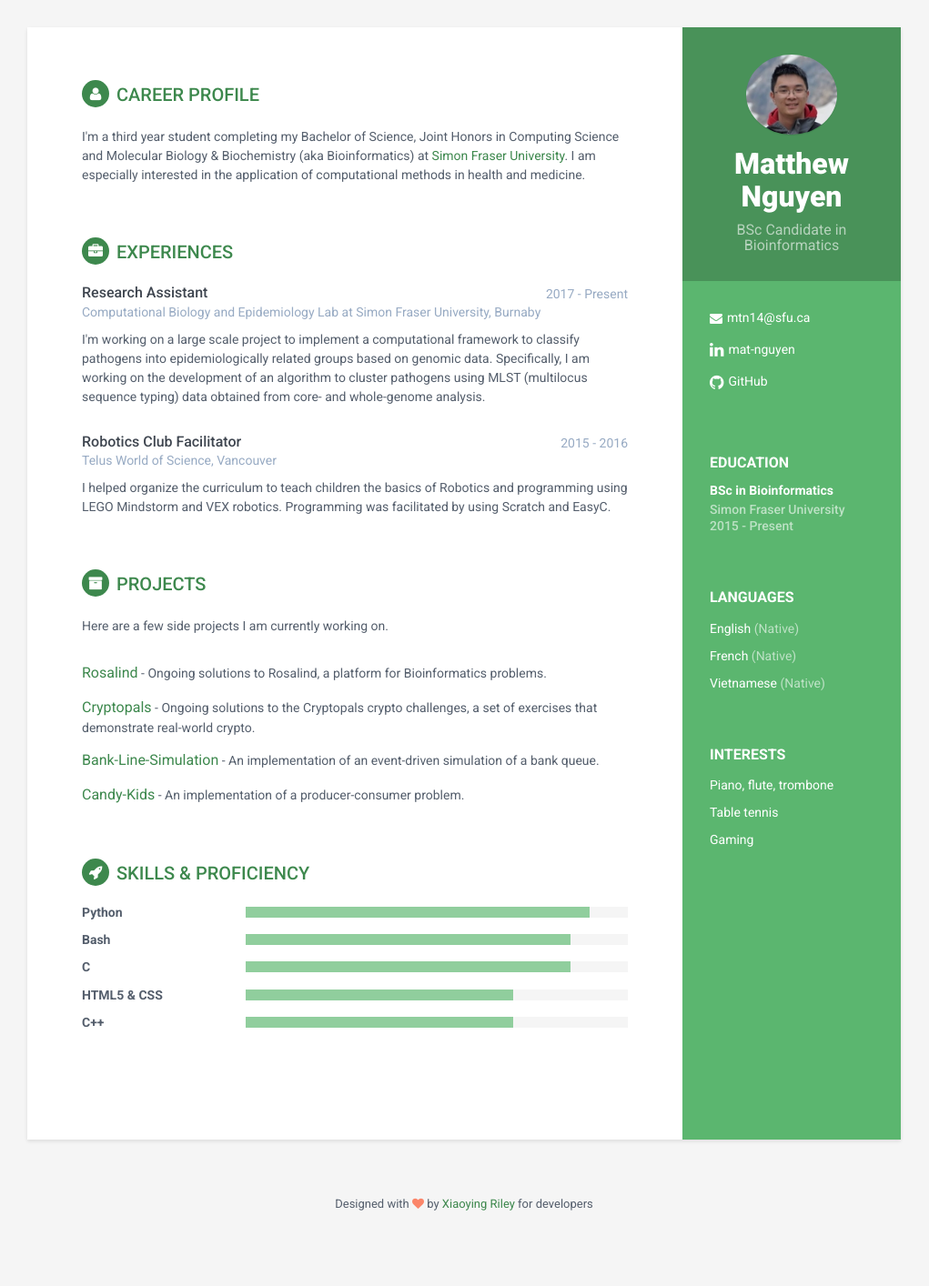
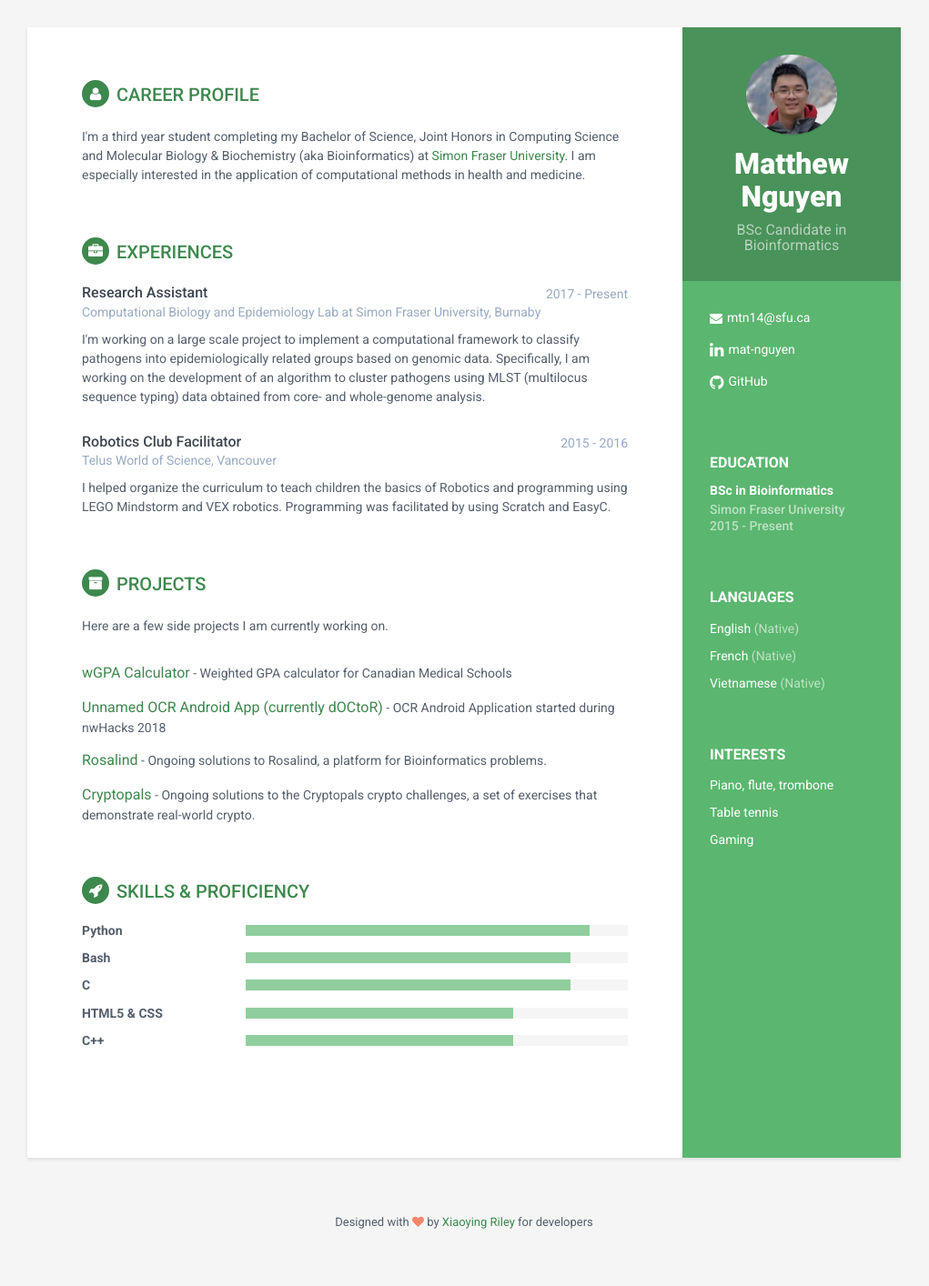
Before and after one commit to matnguyen/matnguyen.github.io, a Jekyll site: the page built from index.html, in a window 1280 px wide. Shown: the whole page at 91% size, without its empty margins (130-1151 px from the left). Built offline with Jekyll 4.4.1, drawn with Linux system fonts in a browser that asks for light colours.

Commit message:
Added new projects

```diff
--- a/_data/projects.yml
+++ b/_data/projects.yml
@@ -1,6 +1,14 @@
 - intro:
   description: "Here are a few side projects I am currently working on."
 
+- project:
+  title: wGPA Calculator
+  link: "https://github.com/matnguyen/wGPA-calculator"
+  tagline: "Weighted GPA calculator for Canadian Medical Schools"
+- project:
+  title: Unnamed OCR Android App (currently dOCtoR)
+  link: "https://github.com/matnguyen/dOCtoR"
+  tagline: "OCR Android Application started during nwHacks 2018"
 - project:
   title: Rosalind
   link: "https://github.com/matnguyen/Rosalind"
@@ -9,11 +17,11 @@
   title: Cryptopals
   link: "https://github.com/matnguyen/Cryptopals-Crypto-Challenges"
   tagline: "Ongoing solutions to the Cryptopals crypto challenges, a set of exercises that demonstrate real-world crypto."
-- project:
-  title: Bank-Line-Simulation
-  link: "https://github.com/matnguyen/Bank-Line-Simulation"
-  tagline: "An implementation of an event-driven simulation of a bank queue."
-- project:
-  title: Candy-Kids
-  link: "https://github.com/matnguyen/Candy-Kids"
-  tagline: "An implementation of a producer-consumer problem."
+# - project:
+#   title: Bank-Line-Simulation
+#   link: "https://github.com/matnguyen/Bank-Line-Simulation"
+#   tagline: "An implementation of an event-driven simulation of a bank queue."
+# - project:
+#   title: Candy-Kids
+#   link: "https://github.com/matnguyen/Candy-Kids"
+#   tagline: "An implementation of a producer-consumer problem."
```
